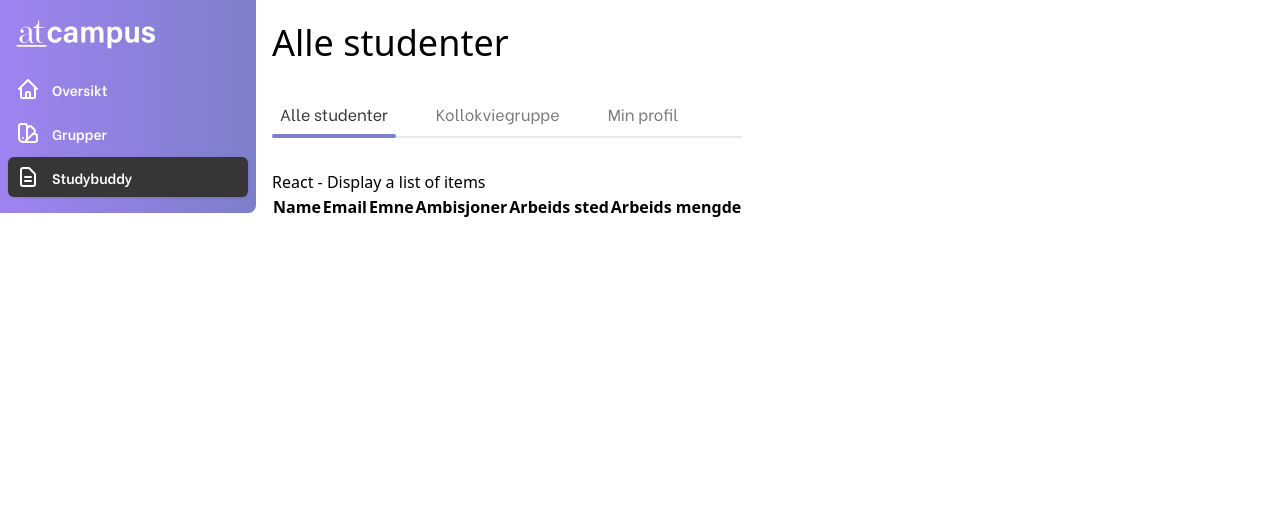
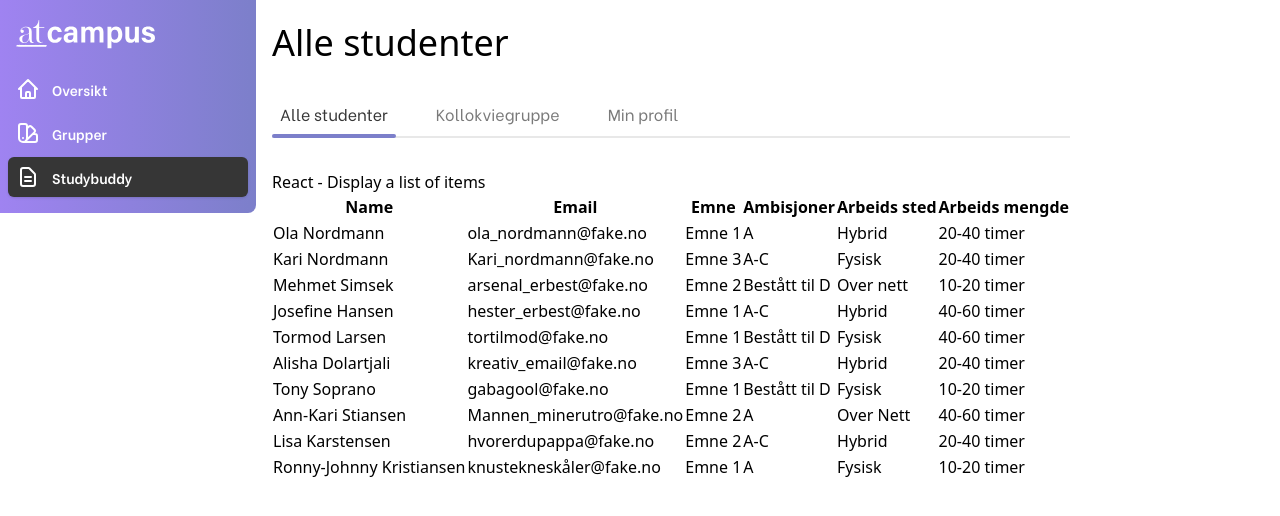
Before and after one commit to Hamza2809/Smidig-Prosjekt, a Next.js app: page /studybuddy in a window 1280 px wide. Shown: the top 516 px of the page. Built offline with nearby package versions, Linux system fonts and the light colour scheme.

Commit message:
Lagd array med 10 studenter

```diff
--- a/components/AllStudents.js
+++ b/components/AllStudents.js
@@ -1,23 +1,113 @@
 import { useState } from 'react';
 
 export default function AllStudents() {
-    const users = useState([
+    const [users] = useState([
         {
             id: 1,
             firstName: 'Ola',
             lastName: 'Nordmann',
             email: 'ola_nordmann@fake.no',
-            emne: 'emne 1',
+            emne: 'Emne 1',
             ambisjoner: 'A',
-            arbeidsSted: 'hybrid',
+            arbeidsSted: 'Hybrid',
             arbeidsMengde: '20-40 timer'
+        },
+        {
+            id: 2,
+            firstName: 'Kari',
+            lastName: 'Nordmann',
+            email: 'Kari_nordmann@fake.no',
+            emne: 'Emne 3',
+            ambisjoner: 'A-C',
+            arbeidsSted: 'Fysisk',
+            arbeidsMengde: '20-40 timer'
+        },
+        {
+            id: 3,
+            firstName: 'Mehmet',
+            lastName: 'Simsek',
+            email: 'arsenal_erbest@fake.no',
+            emne: 'Emne 2',
+            ambisjoner: 'Bestått til D',
+            arbeidsSted: 'Over nett',
+            arbeidsMengde: '10-20 timer'
+        },
+        {
+            id: 4,
+            firstName: 'Josefine',
+            lastName: 'Hansen',
+            email: 'hester_erbest@fake.no',
+            emne: 'Emne 1',
+            ambisjoner: 'A-C',
+            arbeidsSted: 'Hybrid',
+            arbeidsMengde: '40-60 timer'
+        },
+        {
+            id: 5,
+            firstName: 'Tormod',
+            lastName: 'Larsen',
+            email: 'tortilmod@fake.no',
+            emne: 'Emne 1',
+            ambisjoner: 'Bestått til D',
+            arbeidsSted: 'Fysisk',
+            arbeidsMengde: '40-60 timer'
+        },
+        {
+            id: 6,
+            firstName: 'Alisha',
+            lastName: 'Dolartjali',
+            email: 'kreativ_email@fake.no',
+            emne: 'Emne 3',
+            ambisjoner: 'A-C',
+            arbeidsSted: 'Hybrid',
+            arbeidsMengde: '20-40 timer'
+        },
+        {
+            id: 7,
+            firstName: 'Tony',
+            lastName: 'Soprano',
+            email: 'gabagool@fake.no',
+            emne: 'Emne 1',
+            ambisjoner: 'Bestått til D',
+            arbeidsSted: 'Fysisk',
+            arbeidsMengde: '10-20 timer'
+        },
+        {
+            id: 8,
+            firstName: 'Ann-Kari',
+            lastName: 'Stiansen',
+            email: 'Mannen_minerutro@fake.no',
+            emne: 'Emne 2',
+            ambisjoner: 'A',
+            arbeidsSted: 'Over Nett',
+            arbeidsMengde: '40-60 timer'
+        },
+        {
+            id: 9,
+            firstName: 'Lisa',
+            lastName: 'Karstensen',
+            email: 'hvorerdupappa@fake.no',
+            emne: 'Emne 2',
+            ambisjoner: 'A-C',
+            arbeidsSted: 'Hybrid',
+            arbeidsMengde: '20-40 timer'
+        },
+        {
+            id: 10,
+            firstName: 'Ronny-Johnny',
+            lastName: 'Kristiansen',
+            email: 'knustekneskåler@fake.no',
+            emne: 'Emne 1',
+            ambisjoner: 'A',
+            arbeidsSted: 'Fysisk',
+            arbeidsMengde: '10-20 timer'
         }
     ]);
 
     return (
         <div>
             <h3>React - Display a list of items</h3>
-            <table className="table table-striped table-bordered">
+            <table>
                 <thead>
                     <tr>
                         <th>Name</th>
```
